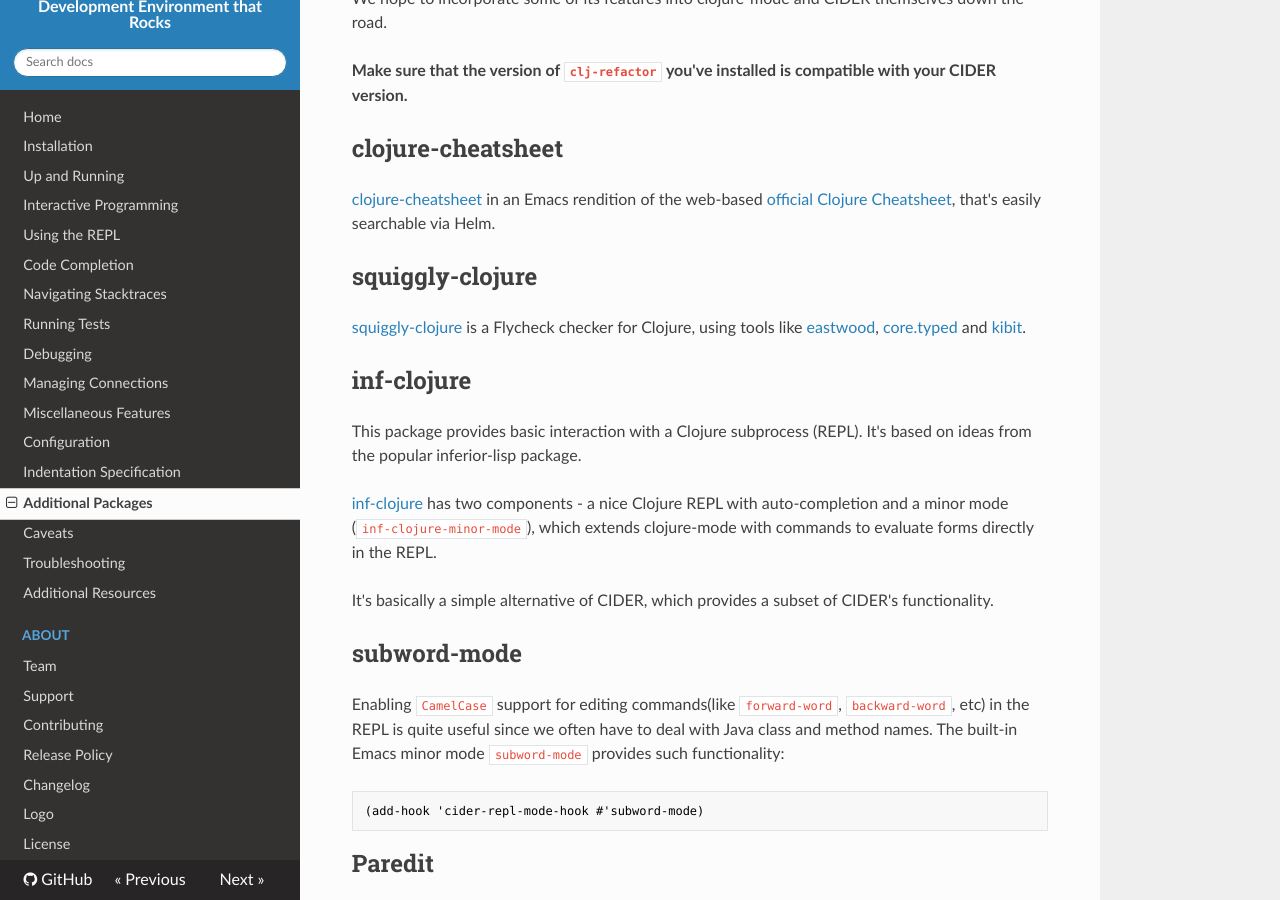
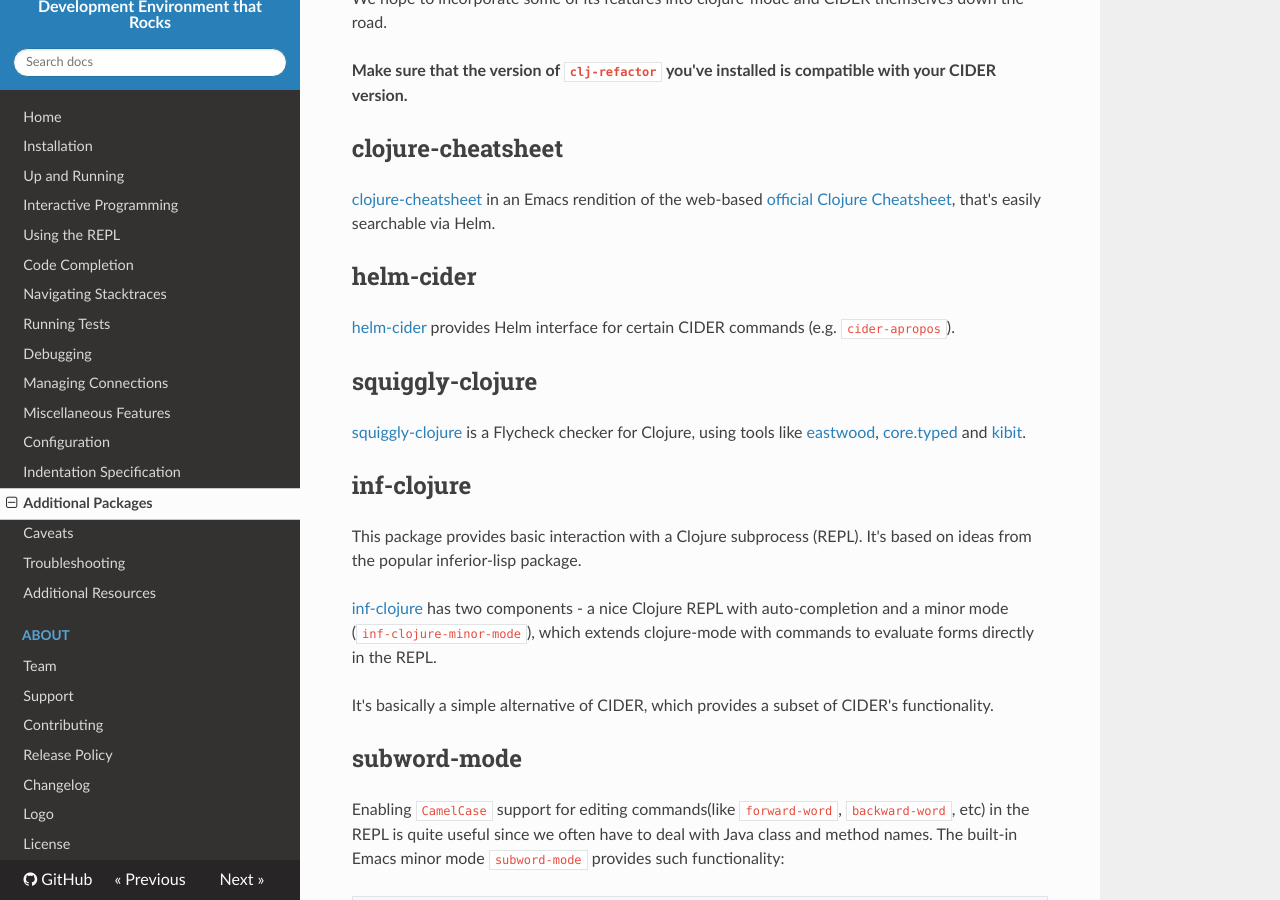
Before and after one commit to clojure-emacs/cider, an MkDocs documentation site: the page built from doc/additional_packages.md, in a window 1280 px wide and 900 px high, scrolled down 410 px. Built offline with MkDocs 1.6.1, drawn with Linux system fonts in a browser that asks for light colours; nearby versions of some CDN libraries; old or Windows-style settings are respelled for this version of MkDocs.

Commit message:
Mention helm-cider in the manual

```diff
--- a/doc/additional_packages.md
+++ b/doc/additional_packages.md
@@ -24,6 +24,11 @@
 Emacs rendition of the web-based
 [official Clojure Cheatsheet](http://clojure.org/api/cheatsheet), that's easily
 searchable via Helm.
+
+## helm-cider
+
+[helm-cider](https://github.com/clojure-emacs/helm-cider) provides Helm
+interface for certain CIDER commands (e.g. `cider-apropos`).
 
 ## squiggly-clojure
 
```
